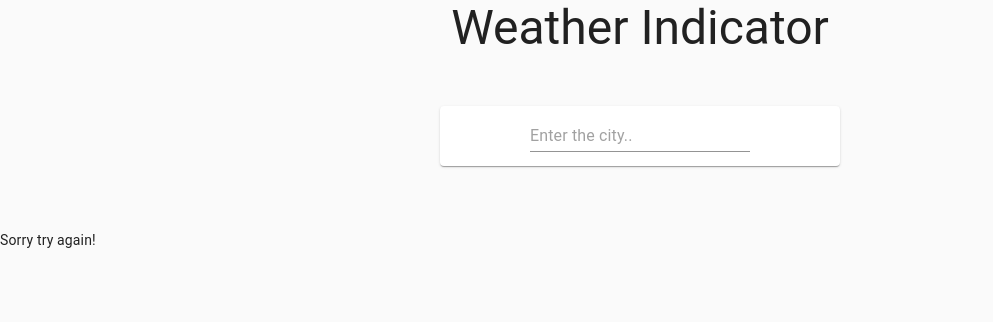
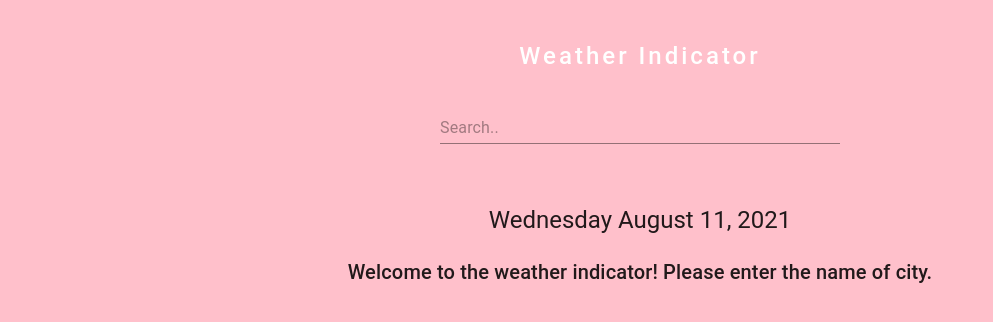
Before and after one commit to anjilakarkigit/weather-app, a React (Create React App) app: page / in a window 1280 px wide. Shown: the top 322 px of the page, without its empty margins (0-993 px from the left). Built offline with nearby package versions, Linux system fonts and the light colour scheme.

Commit message:
Added date

```diff
--- a/src/App.js
+++ b/src/App.js
@@ -1,8 +1,8 @@
 import React, {useState} from 'react';
 import CssBaseline from '@material-ui/core/CssBaseline';
 import useStyles from './styles';
- import Paper from '@material-ui/core/Paper';
- import { Grid,TextField, Typography } from '@material-ui/core';
+import { Grid,TextField, Typography } from '@material-ui/core';
+import {getNewDate} from './components/date'
 
 
 
@@ -24,31 +24,45 @@ function App() {
        )
   }
    const classes = useStyles();
+
    return(
-   <div>
+   <div className={classes.home}>
       <CssBaseline />
-        <Grid container direction="column" justifyContent="center" alignItems="center" >
-        <Typography variant="h3">Weather Indicator</Typography>
-        <Paper className={classes.root} >
-              <TextField placeholder="Enter the city.."
+        <Grid container direction="column" justifyContent="center" alignItems="center"  >
+        <Typography variant="h5" className={classes.typo}>Weather Indicator</Typography>
+
+        <TextField placeholder="Search.."
               color="primary"
               className={classes.inputs}
               onChange={e=>setCity(e.target.value)}
               value={city}
               onKeyPress={getWeather}
-              />
-        </Paper>
-        </Grid>
-    {typeof weatherData.main === 'undefined' ? (
-      <div>
-        <p>Sorry try again!</p>
+        />
+
+        <Typography variant="h5">{getNewDate(new Date())}</Typography>
+
+        {(weatherData.cod === '404')?(
+          <Typography variant="h4" >No city found. Maybe try just putting the city name?</Typography>
+        ) : ('')
+        }
+
+        <br></br>
+
+        {typeof weatherData.main === 'undefined' ? (
+       <div>
+        <Typography variant="h6">Welcome to the weather indicator! Please enter the name of city.</Typography>
       </div>
     ):(
       <div>
-        <p>{weatherData.name}{weatherData.id}</p>
-        <p>Hi</p>
+        <Typography variant="h5" color="secondary">{weatherData.name},{weatherData.sys.country}</Typography>
+        <br/>
+        <Typography variant="h5">Temp:{Math.round(weatherData.main.temp)}{` F`}</Typography>
+        <br></br>
+        <Typography variant="h5">Feels Like:{weatherData.main.feels_like}{` F`}</Typography>
       </div>
     )}
+        </Grid>
+
     </div>
   );
 }
--- /dev/null
+++ b/src/components/date.js
@@ -0,0 +1,12 @@
+ export const getNewDate= (d)=>{
+        let months = ['January', 'February', 'March', 'April', 'May', 'June', 'July', 'August', 'September', "October", 'November', 'December'];
+        let days = ['Sunday', 'Monday', 'Tuesday', 'Wednesday', 'Thursday', 'Friday', 'Saturday'];
+
+        let day = days[d.getDay()];
+        let date = d.getDate();
+        let month = months[d.getMonth()];
+        let year = d.getFullYear();
+
+        return `${day} ${month} ${date}, ${year}`
+
+}
--- a/src/styles.js
+++ b/src/styles.js
@@ -1,21 +1,23 @@
 import { makeStyles } from '@material-ui/core/styles';
 
 const useStyles = makeStyles((theme) => ({
-  root: {
-    padding: '2px 4px',
-    display: 'flex',
-    alignItems: 'center',
-    justifyContent: 'center',
-    width: 400,
-    height: 60,
-    margin: '50px 0',
-    backgroundColor: 'lightblue',
+  home:{
+    backgroundColor: 'pink',
+    height: '100vh'
   },
-  input: {
-    marginLeft: theme.spacing(9),
-    flex: 1,
-    fontSize: '20px',
-    width: '150px'
+  typo:{
+    '&&':{
+    margin:"40px",
+    color: "white",
+    letterSpacing: '3px',
+    fontWeight: '500'
+    }
+  },
+  inputs: {
+    '&&':{
+    width: '400px',
+    paddingBottom : '60px',
+    }
   },
 
 
```
